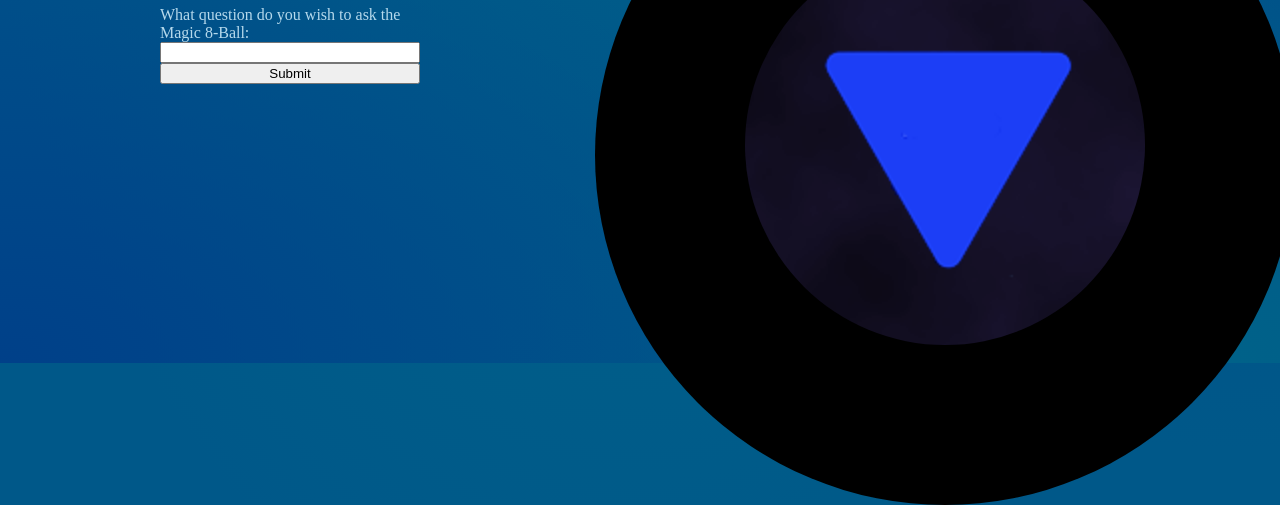
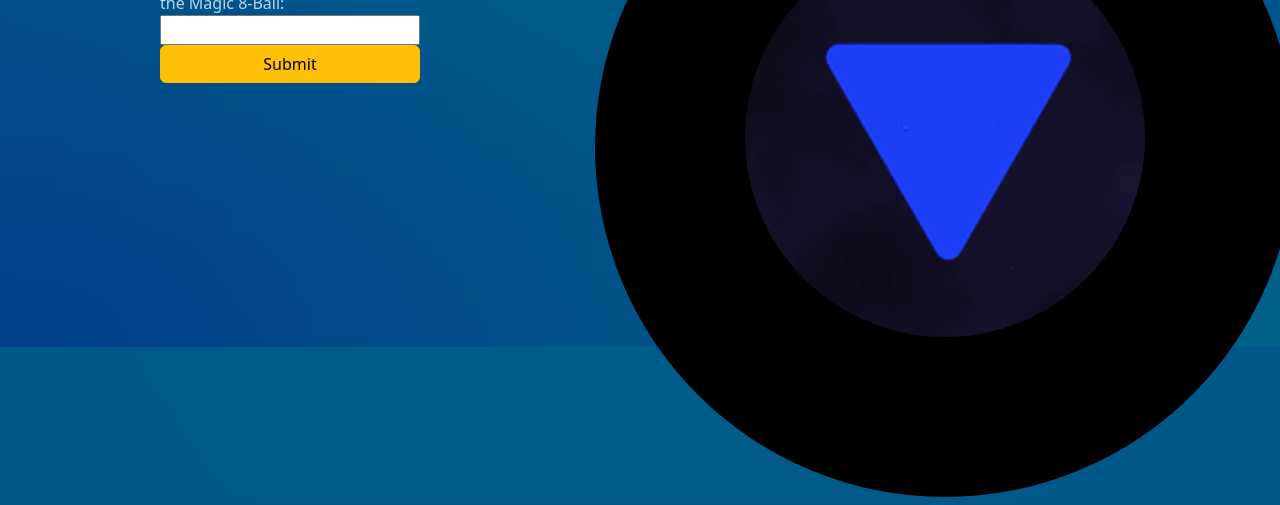
Before and after one commit to DanielBScharf/magic-8-ball, a plain HTML site: page index.html in a window 1280 px wide. Shown: the part 353-858 px from the top of the page. Drawn offline with nearby package versions, Linux system fonts and the light colour scheme.

Commit message:
made the imput look better, still going to fix something tomorrow

```diff
--- a/index.html
+++ b/index.html
@@ -2,8 +2,10 @@
 <html lang="en">
 <head>
   <meta charset="UTF-8">
+
   <meta name="viewport" content="width=device-width, initial-scale=1.0">
   <link rel="stylesheet" href="style.css">
+  <link href="https://cdn.jsdelivr.net/npm/bootstrap@5.3.0/dist/css/bootstrap.min.css" rel="stylesheet" integrity="sha384-9ndCyUaIbzAi2FUVXJi0CjmCapSmO7SnpJef0486qhLnuZ2cdeRhO02iuK6FUUVM" crossorigin="anonymous">
   <link rel="stylesheet" href="background.css">
   <title>Magic 8 ball</title>
 </head>
@@ -14,7 +16,7 @@
       <form id="question" action="">
         <label for="text">What question do you wish to ask the Magic 8-Ball:</label>
         <input type="text" name="text" id="asked">
-        <input id="askQuestion" type="submit">
+        <input id="askQuestion" type="submit" class="btn btn-warning">
       </form>
     </div>
     <div class="answerbox">
@@ -27,5 +29,6 @@
     </div>
   </div>
   <script src="index.js"></script>
+  <script src="https://cdn.jsdelivr.net/npm/bootstrap@5.3.0/dist/js/bootstrap.bundle.min.js" integrity="sha384-geWF76RCwLtnZ8qwWowPQNguL3RmwHVBC9FhGdlKrxdiJJigb/j/68SIy3Te4Bkz" crossorigin="anonymous"></script>
 </body>
 </html>
```
